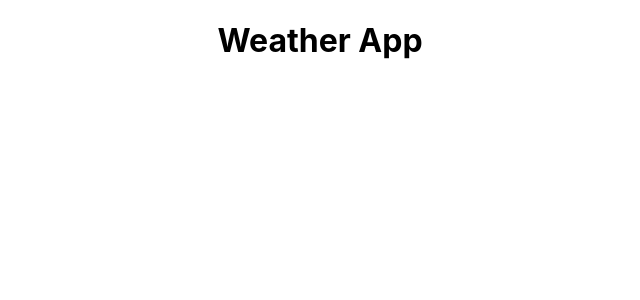
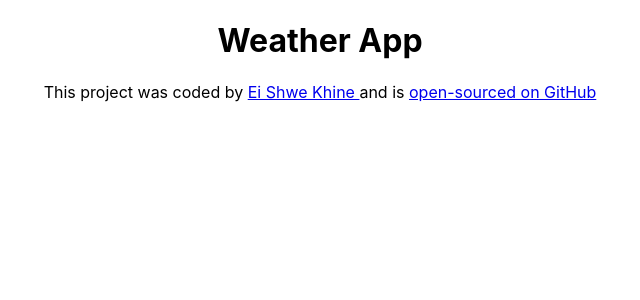
Before and after one commit to Ei-shwe-khine/weather-react-app, a React (Create React App) app: page / in a window 1280 px wide. Shown: the top 300 px of the page, without its empty margins (320-960 px from the left). Built offline with nearby package versions, Linux system fonts and the light colour scheme.

Commit message:
added github url

```diff
--- a/src/App.js
+++ b/src/App.js
@@ -6,6 +6,8 @@ function App() {
     <div className="App">
       <h1>Weather App</h1>
       <footer>
+        This project was coded by <a href="https://www.shecodes.io/graduates/73819-ei-shwe-khine" target='_blank'>Ei Shwe Khine </a>{''} and is {''}
+        <a href='https://github.com/Ei-shwe-khine/weather-react-app' target='_blank'>open-sourced on GitHub</a>
 
      </footer>
     </div>
```
